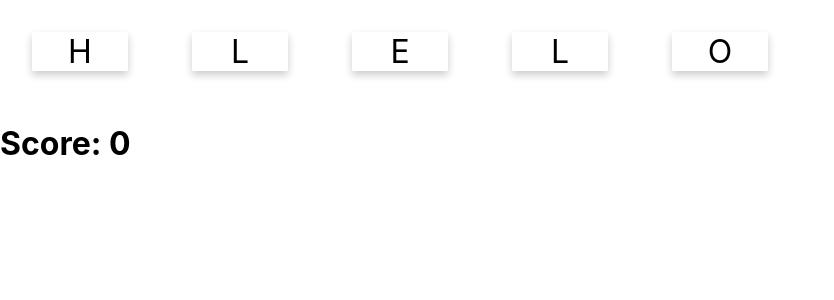
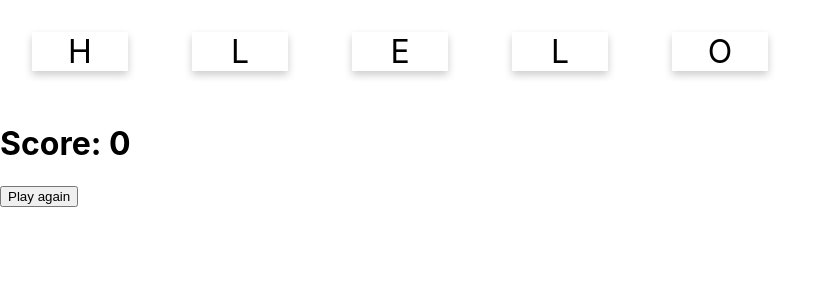
Before and after one commit to demonsjostle/6010110044_Lab3SA03, a React (Create React App) app in the folder card-game/: page / in a window 1280 px wide. Shown: the top 300 px of the page, without its empty margins (0-834 px from the left). Built offline with nearby package versions, Linux system fonts and the light colour scheme.

Commit message:
update func score

```diff
--- a/card-game/src/WordCard.js
+++ b/card-game/src/WordCard.js
@@ -30,6 +30,7 @@ export default function WordCard(props) {
             if (guess === state.word) {
                 console.log('yeah!')
                 setState({ ...state, guess: '', completed: true })
+                setScore(score + 1)
             } else {
                 console.log('reset')
                 setState({ ...state, guess: '', attempt: state.attempt + 1 })
@@ -43,6 +44,7 @@ export default function WordCard(props) {
         <div>
             {state.chars.map((c, i) => <CharacterCard value={c} key={i} activationHandler={activationHandler} attempt={state.attempt} completed={state.completed} />)}
             <h1>Score: {score}</h1>
+            <button>Play again</button>
         </div>
     )
 }
```
